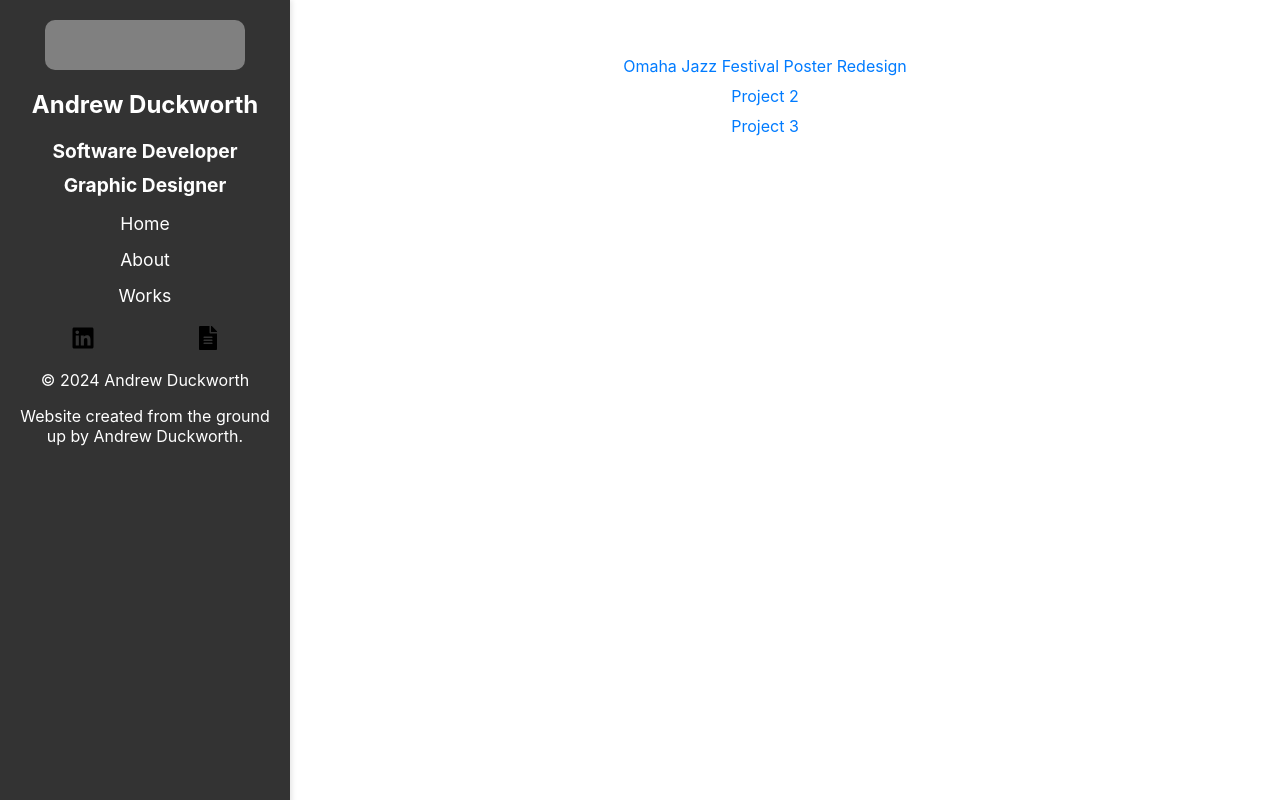
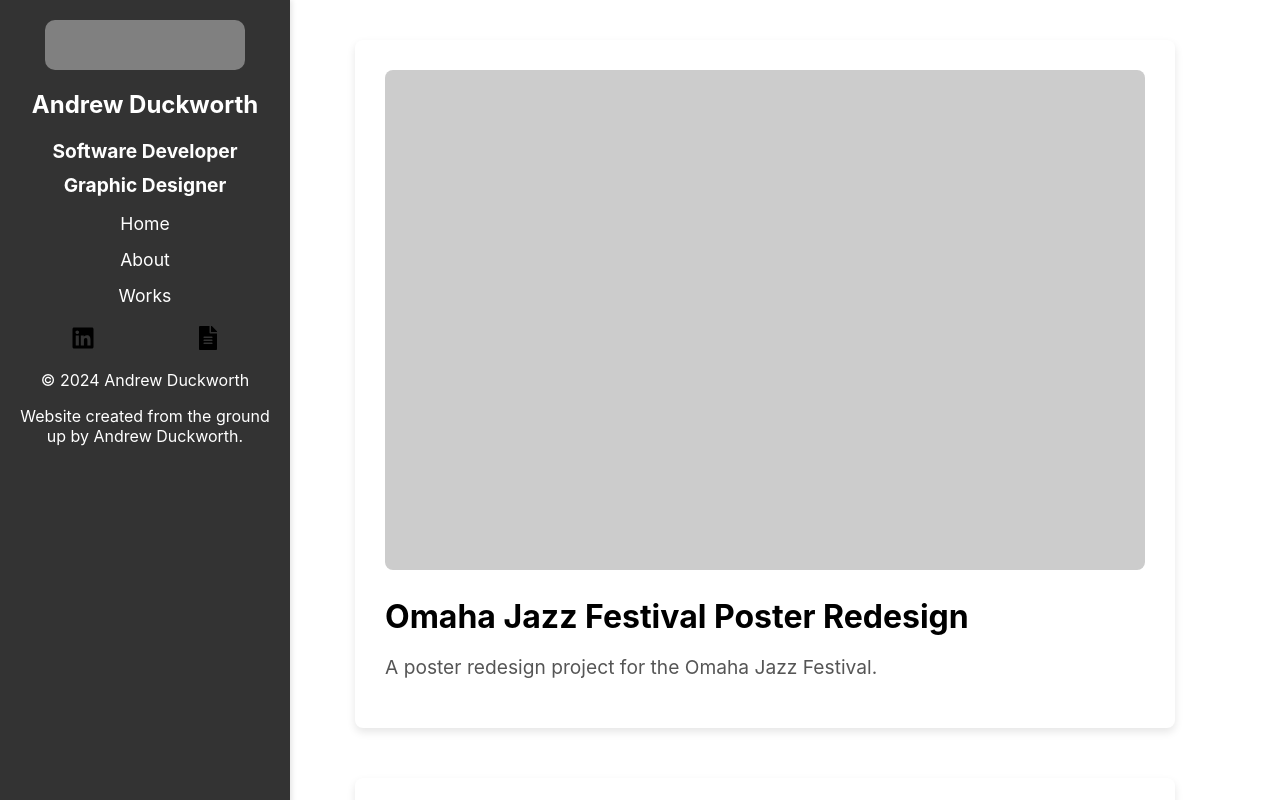
Before and after one commit to agduck/my-personal-website, a React (Create React App) app: page /works in a window 1280 px wide. Shown: the top 800 px of the page. Built offline with nearby package versions, Linux system fonts and the light colour scheme.

Commit message:
Updated links, changed some styling and spacing

```diff
--- a/public/index.html
+++ b/public/index.html
@@ -24,7 +24,7 @@
       work correctly both with client-side routing and a non-root public URL.
       Learn how to configure a non-root public URL by running `npm run build`.
     -->
-    <title>React App</title>
+    <title>Andrew Duckworth</title>
   </head>
   <body>
     <noscript>You need to enable JavaScript to run this app.</noscript>
--- a/src/components/Sidebar.js
+++ b/src/components/Sidebar.js
@@ -1,6 +1,6 @@
 import React from 'react';
 import { Link } from 'react-router-dom';
-import { FaLinkedin, FaFileAlt } from 'react-icons/fa'; // Import icons from react-icons
+import { FaLinkedin, FaFileAlt } from 'react-icons/fa';
 import './Sidebar.css';
 
 const Sidebar = () => {
@@ -20,10 +20,10 @@ const Sidebar = () => {
         </ul>
       </nav>
       <div className="sidebar-icons">
-        <a href="https://www.linkedin.com/in/your-profile" target="_blank" rel="noopener noreferrer" aria-label="LinkedIn">
+        <a href="https://www.linkedin.com/in/andrewgduckworth" target="_blank" rel="noopener noreferrer" aria-label="LinkedIn">
           <FaLinkedin size={24} />
         </a>
-        <a href="/path/to/your-cv.pdf" target="_blank" rel="noopener noreferrer" aria-label="CV">
+        <a href="./andrew-duckworth-resume-720.pdf" target="_blank" rel="noopener noreferrer" aria-label="CV">
           <FaFileAlt size={24} />
         </a>
       </div>
--- a/src/pages/About.css
+++ b/src/pages/About.css
@@ -1,11 +1,37 @@
 .about {
+  display: flex;
+  justify-content: space-between;
   padding: 20px;
+  margin-left: 150px;
+}
+
+.about-content {
+  max-width: 60%;
 }
 
 .about h1 {
   font-size: 2em;
+  margin-bottom: 15px;
+  text-align: left;
 }
 
 .about p {
   font-size: 1.2em;
+  margin-top: 0;
+  margin-bottom: 20px;
+  text-align: left;
+  max-width: 700px;
 }
+
+.about-rectangles {
+  display: flex;
+  flex-direction: column;
+  gap: 20px;
+}
+
+.rectangle {
+  background-color: #ccc;
+  border-radius: 8px;
+  width: 200px;
+  height: 100px;
+}
--- a/src/pages/About.js
+++ b/src/pages/About.js
@@ -4,11 +4,19 @@ import './About.css';
 const About = () => {
   return (
     <div className="about">
-      <h1>Who I am, What I am, & Why I am</h1>
-      <p>I’m Andrew Duckworth, a developer and designer. I was born in Ames, Iowa, but have lived most of my life in Omaha, Nebraska. When I’m not designing, you will either find me strength training in the gym or watching movies with what some would call too much focus.   Recently I have embarked on a lengthy project of creating my own video game, although I’m still in the early stages on that. I specialize in work that I have either have personal passion about or work that benefits marginalized groups. I bring a unique perspective to any project I am on along with adaptability in skills both hard and soft.
-<br></br>
-Growing up I always thought I’d be a psychologist of some sort. The intricacies of people, how they work, how they think, how they make decisions was always the most interesting concept to me. I was also invested in technology, although I never expected to pursue that as a career. Near the end of high school I began to learn basic programming concepts and decided to major in computer science. I then discovered design, incorporating my love of interaction design into my programs. I graduated in 2024 cum laude with two bachelor degrees, one in graphic design and one in computer science. Looking to the future, I hope to design and develop on projects that challenge me, allow me to learn concepts I could not anywhere else, and help those who are in need of my skill set.
-</p>
+      <div className="about-content">
+        <h1>Who I am, What I am, & Why I am</h1>
+        <p>
+          I’m Andrew Duckworth, a developer and designer. I was born in Ames, Iowa, but have lived most of my life in Omaha, Nebraska. When I’m not designing, you will either find me strength training in the gym or watching movies with what some would call too much focus. Recently I have embarked on a lengthy project of creating my own video game, although I’m still in the early stages on that. I specialize in work that I have either have personal passion about or work that benefits marginalized groups. I bring a unique perspective to any project I am on along with adaptability in skills both hard and soft.
+          <br />
+          Growing up I always thought I’d be a psychologist of some sort. The intricacies of people, how they work, how they think, how they make decisions was always the most interesting concept to me. I was also invested in technology, although I never expected to pursue that as a career. Near the end of high school I began to learn basic programming concepts and decided to major in computer science. I then discovered design, incorporating my love of interaction design into my programs. I graduated in 2024 cum laude with two bachelor degrees, one in graphic design and one in computer science. Looking to the future, I hope to design and develop on projects that challenge me, allow me to learn concepts I could not anywhere else, and help those who are in need of my skill set.
+        </p>
+      </div>
+      <div className="about-rectangles">
+        {[...Array(4)].map((_, index) => (
+          <div key={index} className="rectangle"></div>
+        ))}
+      </div>
     </div>
   );
 };
--- a/src/pages/Home.css
+++ b/src/pages/Home.css
@@ -1,11 +1,36 @@
 .home {
+  display: flex;
+  justify-content: space-between;
   padding: 20px;
+  margin-left: 150px;
+}
+
+.home-content {
+  max-width: 60%;
 }
 
 .home h1 {
   font-size: 2em;
+  margin-bottom: 10px;
+  text-align: left;
 }
 
 .home p {
   font-size: 1.2em;
+  margin-top: 0;
+  text-align: left;
+  max-width: 500px;
 }
+
+.home-rectangles {
+  display: flex;
+  flex-direction: column;
+  gap: 20px;
+}
+
+.rectangle {
+  background-color: #ccc;
+  border-radius: 8px;
+  width: 200px;
+  height: 100px;
+}
--- a/src/pages/Home.js
+++ b/src/pages/Home.js
@@ -4,9 +4,15 @@ import './Home.css';
 const Home = () => {
   return (
     <div className="home">
-      <h1>Hey, I'm Andrew</h1>
-      <p>I’m a software developer and graphic designer based in Omaha, Nebraska. Explore my work and feel free to get in touch with me!
-      </p>
+      <div className="home-content">
+        <h1>Hey, I'm Andrew</h1>
+        <p>I’m a software developer and graphic designer based in Omaha, Nebraska. Explore my work and feel free to get in touch with me!</p>
+      </div>
+      <div className="home-rectangles">
+        {[...Array(5)].map((_, index) => (
+          <div key={index} className="rectangle"></div>
+        ))}
+      </div>
     </div>
   );
 };
--- a/src/pages/Works.css
+++ b/src/pages/Works.css
@@ -1,29 +1,44 @@
 .works {
+  display: flex;
+  flex-direction: column;
+  align-items: center;
+  gap: 50px;
   padding: 20px;
 }
 
-  .works h1 {
-    font-size: 2em;
+.project-card {
+  background-color: #ffffff;
+  border-radius: 8px;
+  padding: 30px;
+  text-decoration: none;
+  color: inherit;
+  width: 80%;
+  max-width: 1000px;
+  box-shadow: 0 4px 8px rgba(0, 0, 0, 0.1);
+  transition: transform 0.2s;
+  margin: 0 auto;
 }
 
-  .works p {
-    font-size: 1.2em;
+.project-card:hover {
+  transform: translateY(-5px);
 }
 
-  .works ul {
-    list-style-type: none;
-    padding: 0;
+.card-header {
+  background-color: #ccc;
+  border-radius: 8px;
+  width: 100%;
+  height: 500px;
+  margin-bottom: 20px;
 }
 
-  .works ul li {
-    margin: 10px 0;
+.project-title {
+  font-size: 2em;
+  margin-bottom: 15px;
+  text-align: left;
 }
 
-  .works ul li a {
-    color: #007bff;
-    text-decoration: none;
+.project-description {
+  font-size: 1.2em;
+  color: #555;
+  text-align: left;
 }
-
-  .works ul li a:hover {
-    text-decoration: underline;
-  }
--- a/src/pages/Works.js
+++ b/src/pages/Works.js
@@ -2,13 +2,21 @@ import React from 'react';
 import './Works.css';
 
 const Works = () => {
+  const projects = [
+    { title: "Omaha Jazz Festival Poster Redesign", link: "/works/project1", description: "A poster redesign project for the Omaha Jazz Festival." },
+    { title: "Project 2", link: "/works/project2", description: "A brief description of Project 2." },
+    { title: "Project 3", link: "/works/project3", description: "A brief description of Project 3." },
+  ];
+
   return (
     <div className="works">
-      <ul>
-        <li><a href="/works/project1">Omaha Jazz Festival Poster Redesign</a></li>
-        <li><a href="/works/project2">Project 2</a></li>
-        <li><a href="/works/project3">Project 3</a></li>
-      </ul>
+      {projects.map((project, index) => (
+        <a href={project.link} key={index} className="project-card">
+          <div className="card-header"></div>
+          <h2 className="project-title">{project.title}</h2>
+          <p className="project-description">{project.description}</p>
+        </a>
+      ))}
     </div>
   );
 };
```
Also changed, not shown: 1 other file (tests, documents, lock files or other folders). Lines whose indentation alone changed are shown as unchanged.
